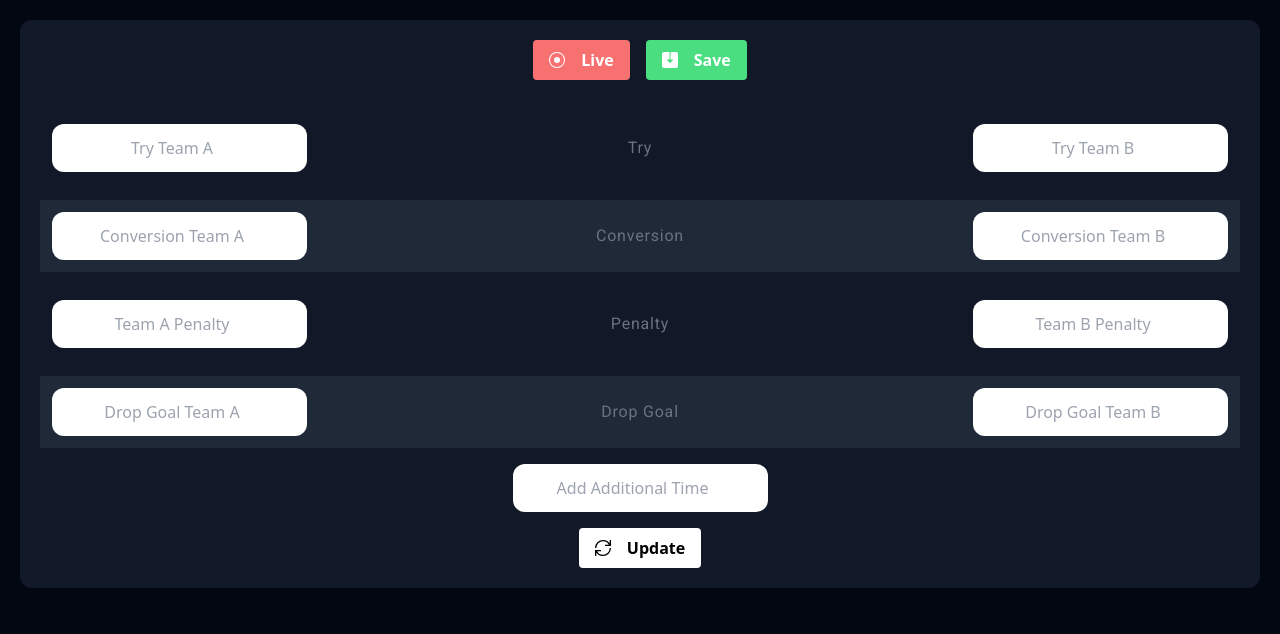
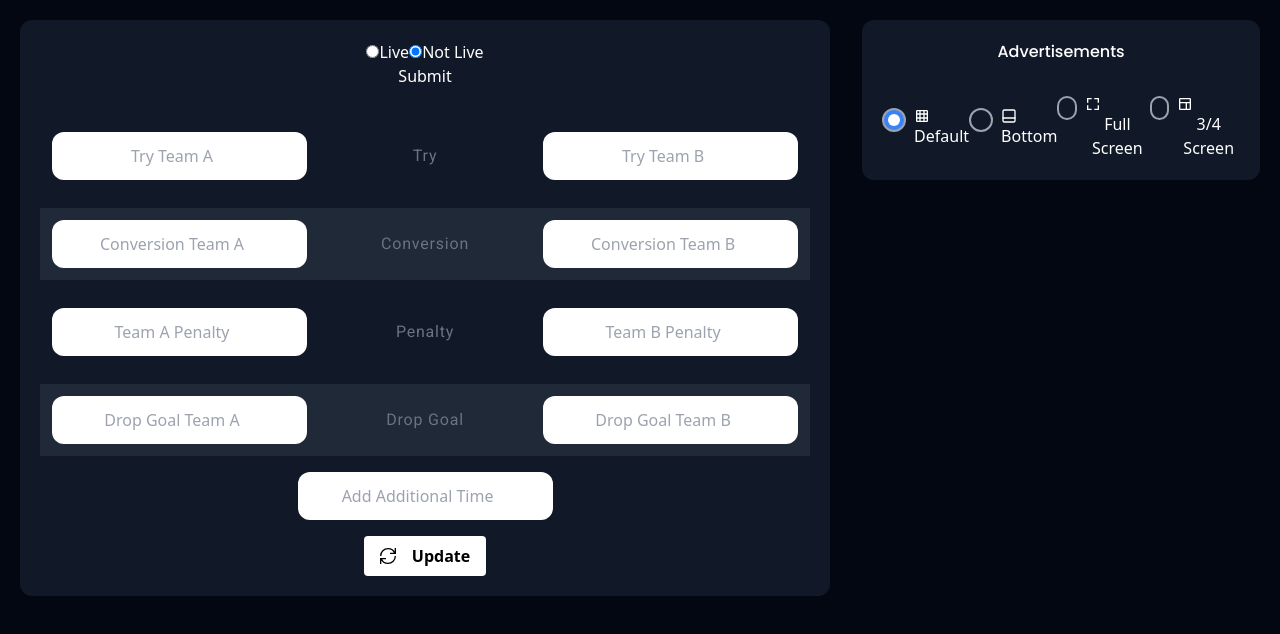
Before and after one commit to yanniro2/score-board-app, a Next.js app: page /dashboard in a window 1280 px wide. Shown: the top 634 px of the page. Built offline with nearby package versions, Linux system fonts and the light colour scheme.

Commit message:
radio button fixed

```diff
--- a/components/Details.tsx
+++ b/components/Details.tsx
@@ -39,7 +39,22 @@ export default function Page() {
 
   return (
     <div className="container h-[50vh] mx-auto 2xl:text-[3rem] rounded-xl p-5 text-white text-center pt-[4rem]">
-      {/* ... rest of your component code ... */}
+      <div className="bg-white uppercase font-semibold text-white flex items-center justify-center  rounded-lg overflow-hidden 2xl:text-[4rem] w-min mx-auto">
+        {responseData.data.is_change === "c" ? (
+          <div className="flex items-center justify-center mx-auto">
+            <div className="p-1 bg-gray-500">vs</div>
+
+            <div className="p-1 bg-blue-500">Change</div>
+          </div>
+        ) : (
+          <div className="flex items-center justify-center">
+            <div className="p-1 bg-blue-500">vs</div>
+
+            <div className="p-1 bg-gray-500">Change</div>
+          </div>
+        )}
+      </div>
+
       <div className="flex flex-col">
         <SubPoints
           teamA={responseData?.data.team_one_try}
--- a/components/Popup.tsx
+++ b/components/Popup.tsx
@@ -1,66 +1,188 @@
 "use client";
-import React, { useEffect, useState } from "react";
-import { createPortal } from "react-dom";
+import { useState, ChangeEvent } from "react";
+// import { createPortal } from "react-dom";
 
-import {
-  BsRecordCircle,
-  BsSave2Fill,
-  BsFillPauseCircleFill,
-  BsFillStopFill,
-} from "react-icons/bs";
-const Popup = () => {
-  const [isWindowOpen, setIsWindowOpen] = useState(false);
-  let myWindow: Window | null = null; // Declare myWindow variable with Window type and null initialization
+// import {
+//   BsRecordCircle,
+//   BsSave2Fill,
+//   BsFillPauseCircleFill,
+//   BsFillStopFill,
+// } from "react-icons/bs";
 
-  const openFullScreenWindow = () => {
-    if (window) {
-      const width = window.screen.width;
-      const height = window.screen.height;
-      const features =
-        "width=" +
-        width +
-        ",height=" +
-        height +
-        ",fullscreen=yes,menubar=no,toolbar=no,location=no,personalbar=no,status=no,scrollbars=no,resizable=no";
-      let myWindow = window.open("/", "_blank", features);
-      if (myWindow) {
-        const container = myWindow.document.createElement("div");
-        myWindow.document.body.appendChild(container);
-        createPortal("", container);
-        setIsWindowOpen(true);
-      }
+// // Define the type for your form data
+// type FormData = {
+//   match_id: string;
+//   additional_duration: string;
+//   team_one_total: string;
+//   team_two_total: string;
+//   team_one_try: string;
+//   team_two_try: string;
+//   team_one_conversion: string;
+//   team_two_conversion: string;
+//   team_one_penalty: string;
+//   team_two_penalty: string;
+//   team_one_goal: string;
+//   team_two_goal: string;
+//   [key: string]: string;
+//   is_live: string;
+//   is_change: string;
+//   // Index signature allowing any other string properties
+// };
+// const Popup = () => {
+//   const [isWindowOpen, setIsWindowOpen] = useState(false);
+//   let myWindow: Window | null = null; // Declare myWindow variable with Window type and null initialization
+
+//   const openFullScreenWindow = () => {
+//     if (window) {
+//       const width = window.screen.width;
+//       const height = window.screen.height;
+//       const features =
+//         "width=" +
+//         width +
+//         ",height=" +
+//         height +
+//         ",fullscreen=yes,menubar=no,toolbar=no,location=no,personalbar=no,status=no,scrollbars=no,resizable=no";
+//       let myWindow = window.open("/", "_blank", features);
+//       if (myWindow) {
+//         const container = myWindow.document.createElement("div");
+//         myWindow.document.body.appendChild(container);
+//         createPortal("", container);
+//         setIsWindowOpen(true);
+//       }
+//     }
+//   };
+//   return (
+//     <div className="flex items-center gap-[1rem] justify-center">
+//       {isWindowOpen ? (
+//         <button className="btn bg-blue-400 capitalize flex items-center gap-[1rem] ">
+//           <BsFillPauseCircleFill />
+//           Pause
+//         </button>
+//       ) : (
+//         <button
+//           className="btn bg-red-400 capitalize flex items-center gap-[1rem]"
+//           onClick={openFullScreenWindow}>
+//           <BsRecordCircle /> Live
+//         </button>
+//       )}
+
+//       {isWindowOpen && (
+//         <button
+//           className="btn bg-red-400 flex items-center gap-[1rem]"
+//           onClick={() => setIsWindowOpen(false)}>
+//           <BsFillStopFill />
+//           Stop
+//         </button>
+//       )}
+
+//       <button className="btn bg-green-400 flex items-center gap-[1rem] ">
+//         <BsSave2Fill />
+//         Save
+//       </button>
+//     </div>
+//   );
+// };
+
+// export default Popup;
+
+// Define the type for your form data
+type FormData = {
+  match_id: string;
+  additional_duration: string;
+  team_one_total: string;
+  team_two_total: string;
+  team_one_try: string;
+  team_two_try: string;
+  team_one_conversion: string;
+  team_two_conversion: string;
+  team_one_penalty: string;
+  team_two_penalty: string;
+  team_one_goal: string;
+  team_two_goal: string;
+  [key: string]: string;
+  is_live: string;
+  is_change: string;
+  // Index signature allowing any other string properties
+};
+
+const YourComponent = () => {
+  const [formData, setFormData] = useState<FormData>({
+    match_id: "1",
+    additional_duration: "0",
+    team_one_total: "0",
+    team_two_total: "0",
+    team_one_try: "0",
+    team_two_try: "0",
+    team_one_conversion: "0",
+    team_two_conversion: "0",
+    team_one_penalty: "0",
+    team_two_penalty: "0",
+    team_one_goal: "5",
+    team_two_goal: "0",
+    is_live: "false", // "true" or "false"
+    is_change: "c",
+  });
+
+  const [apiResponse, setApiResponse] = useState<string | null>(null);
+
+  const handleSubmit = async () => {
+    const formDataObj = new FormData();
+
+    for (const key in formData) {
+      formDataObj.append(key, formData[key]);
+    }
+
+    try {
+      const response = await fetch("https://score-demo.yalpos.com/api/score", {
+        method: "POST",
+        body: formDataObj,
+      });
+
+      const data = await response.json();
+      setApiResponse(JSON.stringify(data));
+    } catch (error) {
+      console.error("Error:", error);
     }
   };
+
+  const handleRadioChange = (e: ChangeEvent<HTMLInputElement>) => {
+    const { value } = e.target;
+    setFormData((prevData) => ({
+      ...prevData,
+      is_live: value,
+    }));
+  };
+
   return (
-    <div className="flex items-center gap-[1rem] justify-center">
-      {isWindowOpen ? (
-        <button className="btn bg-blue-400 capitalize flex items-center gap-[1rem] ">
-          <BsFillPauseCircleFill />
-          Pause
-        </button>
-      ) : (
-        <button
-          className="btn bg-red-400 capitalize flex items-center gap-[1rem]"
-          onClick={openFullScreenWindow}>
-          <BsRecordCircle /> Live
-        </button>
-      )}
+    <div className="text-white">
+      <div>
+        <label>
+          <input
+            type="radio"
+            name="is_live"
+            value="true"
+            checked={formData.is_live === "true"}
+            onChange={handleRadioChange}
+          />
+          Live
+        </label>
 
-      {isWindowOpen && (
-        <button
-          className="btn bg-red-400 flex items-center gap-[1rem]"
-          onClick={() => setIsWindowOpen(false)}>
-          <BsFillStopFill />
-          Stop
-        </button>
-      )}
+        <label>
+          <input
+            type="radio"
+            name="is_live"
+            value="false"
+            checked={formData.is_live === "false"}
+            onChange={handleRadioChange}
+          />
+          Not Live
+        </label>
+      </div>
 
-      <button className="btn bg-green-400 flex items-center gap-[1rem] ">
-        <BsSave2Fill />
-        Save
-      </button>
+      {/* Your form and UI components go here */}
+      <button onClick={handleSubmit}>Submit</button>
     </div>
   );
 };
 
-export default Popup;
+export default YourComponent;
--- a/components/Score.tsx
+++ b/components/Score.tsx
@@ -104,14 +104,9 @@ const Page = () => {
                   3
                 </div>
               </div>
-              <div className="text-lg bg-gray-500 drop-shadow px-4 py-2 w-min rounded-full border border-gray-900 2xl:text-[5rem] 2xl:px-[4rem] 2xl:py-[3rem] ">
+              <div className="text-lg  drop-shadow px-4 py-2 w-min rounded-full border border-gray-900 2xl:text-[5rem] 2xl:px-[4rem] 2xl:py-[3rem] ">
                 {/* {data.duration} */}
                 <Clock time={responseData.success.match.match_duration} />
-              </div>
-
-              <div className="bg-white uppercase font-semibold text-black flex items-center justify-center  rounded-lg overflow-hidden 2xl:text-[4rem]">
-                <div className="p-1 ">vs</div>
-                <div className="bg-blue-500  p-1 text-white ">Change</div>
               </div>
             </div>
 
--- a/src/app/check/page.tsx
+++ b/src/app/check/page.tsx
@@ -15,7 +15,10 @@ type FormData = {
   team_two_penalty: string;
   team_one_goal: string;
   team_two_goal: string;
-  [key: string]: string; // Index signature allowing any other string properties
+  [key: string]: string;
+  is_live: string;
+  is_change: string;
+  // Index signature allowing any other string properties
 };
 
 const YourComponent = () => {
@@ -32,6 +35,8 @@ const YourComponent = () => {
     team_two_penalty: "0",
     team_one_goal: "5",
     team_two_goal: "0",
+    is_live: "false", // "true" or "false"
+    is_change: "c",
   });
 
   const [apiResponse, setApiResponse] = useState<string | null>(null);
@@ -69,8 +74,8 @@ const YourComponent = () => {
       {/* Input fields */}
       <input
         type="text"
-        name="team_one_penalty"
-        value={formData.team_one_penalty}
+        name="is_live"
+        value={formData.is_live}
         onChange={handleChange}
         className="text-blue-900"
       />
--- a/src/app/dashboard/page.tsx
+++ b/src/app/dashboard/page.tsx
@@ -6,7 +6,7 @@ const page = () => {
   return (
     <section className="w-screen h-screen p-5 text-center flex items-start justify-start gap-[2rem] md:flex-row flex-col ">
       <ScoreDashboard />
-      {/* <AdvertismentDashboard /> */}
+      <AdvertismentDashboard />
     </section>
   );
 };
--- a/src/app/page.tsx
+++ b/src/app/page.tsx
@@ -1,42 +1,46 @@
+"use client";
+import { useState, useEffect } from "react";
 import Banner from "../../components/Banner";
 import Details from "../../components/Details";
 import Score from "../../components/Score";
 
-export const revalidate = true;
-interface MatchData {
-  success: boolean;
-  result: string;
-  data: {
-    id: number;
-    match_id: number;
-    additional_duration: string;
-    team_one_total: string;
-    team_two_total: string;
-    team_one_try: string;
-    team_two_try: string;
-    team_one_conversion: string;
-    team_two_conversion: string;
-    team_one_penalty: string;
-    team_two_penalty: string;
-    team_one_goal: string;
-    team_two_goal: string;
-    created_at: string;
-    updated_at: string;
+const Page = () => {
+  const [responseData, setResponseData] = useState<any>(null);
+
+  const fetchData = async () => {
+    try {
+      const res = await fetch("https://score-demo.yalpos.com/api/score/1");
+      const data = await res.json();
+      setResponseData(data);
+    } catch (error) {
+      console.error("Error fetching data:", error);
+    }
   };
-}
 
-const Page = async () => {
-  const res = await fetch("https://score-demo.yalpos.com/api/score/1", {
-    next: { revalidate: 1 },
-  });
+  useEffect(() => {
+    const loadData = async () => {
+      await fetchData();
+    };
 
-  const data: [MatchData] = await res.json();
+    // Load data initially
+    loadData();
 
+    // Set up interval for automatic reload every 1 second
+    const intervalId = setInterval(loadData, 1000);
+
+    // Clear the interval when the component is unmounted
+    return () => clearInterval(intervalId);
+  }, []); // Empty dependency array ensures this effect runs only once on mount
+
+  if (!responseData || !responseData.data) {
+    // Add loading state if data is not yet available
+    return <div>Loading...</div>;
+  }
   return (
     <div className="text-white">
-      {!data ? (
+      {responseData.data.is_live === "false" ? (
         <div className="w-screen h-screen flex items-center justify-center text-4xl text-white ">
-          Match Loading...
+          Match will be start at soon
         </div>
       ) : (
         <>
```
